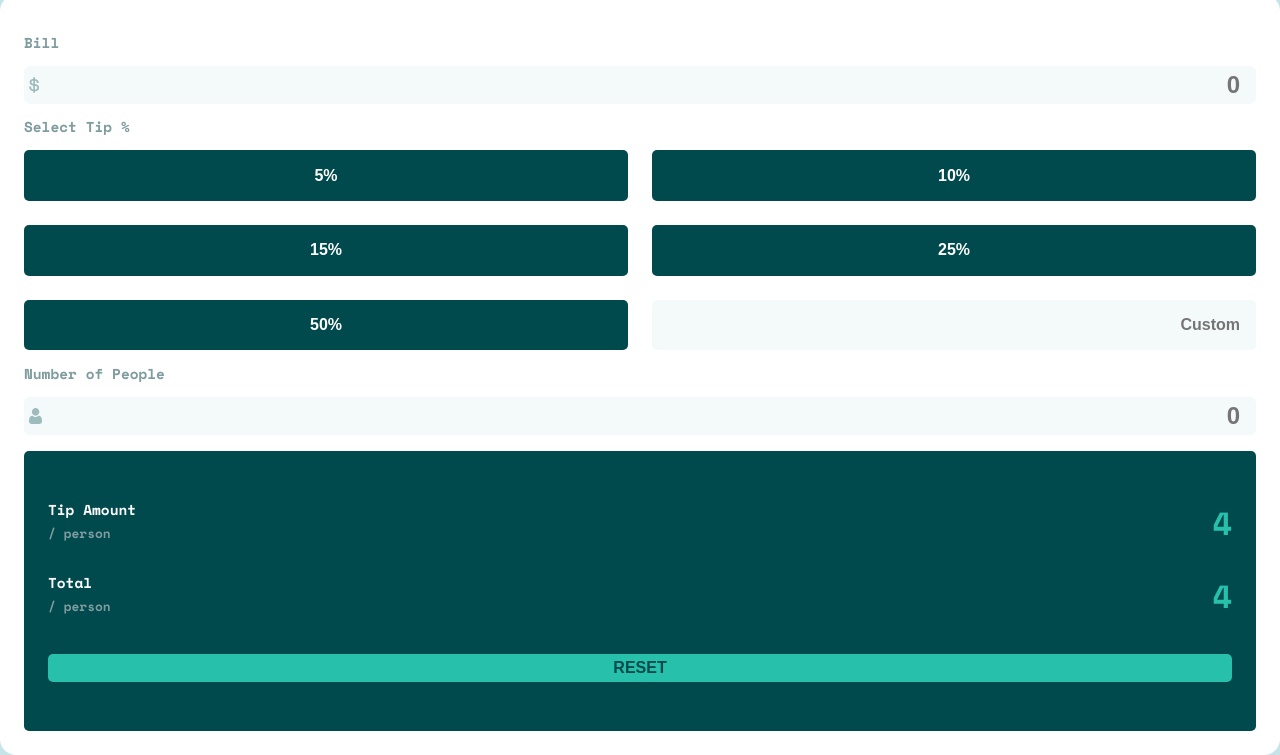
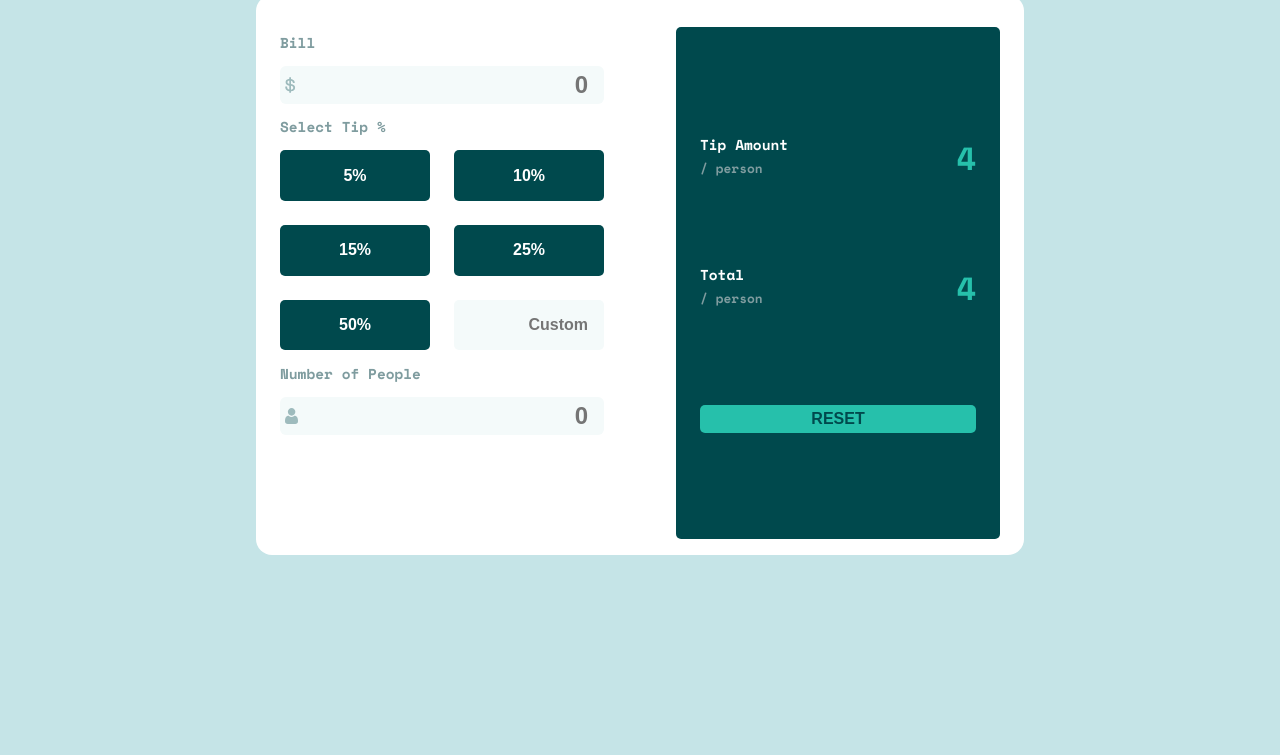
Before and after one commit to OPCODE7/tip-calculator, a plain HTML site: page index.html in a window 1280 px wide. Shown: the part 117-872 px from the top of the page. After the commit the page ends 800 px from the top, so only its background shows below. Drawn offline with nearby package versions, Linux system fonts and the light colour scheme.

Commit message:
Initial Layout Desktop

```diff
--- a/style.css
+++ b/style.css
@@ -199,3 +199,21 @@ button:hover{
     background-color: var(--hover-state);
     color: var(--very-dark-cyan);
 }
+
+@media(min-width: 765px){
+    .container{
+        display: flex;
+        justify-content: space-between;
+        align-items: center;
+        width: 60%;
+        margin: 0 auto;
+        height: 70vh;
+    }
+
+
+
+    .container__results,.container__options{
+        width: 45%;
+        height: 100%;
+    }
+}
```
